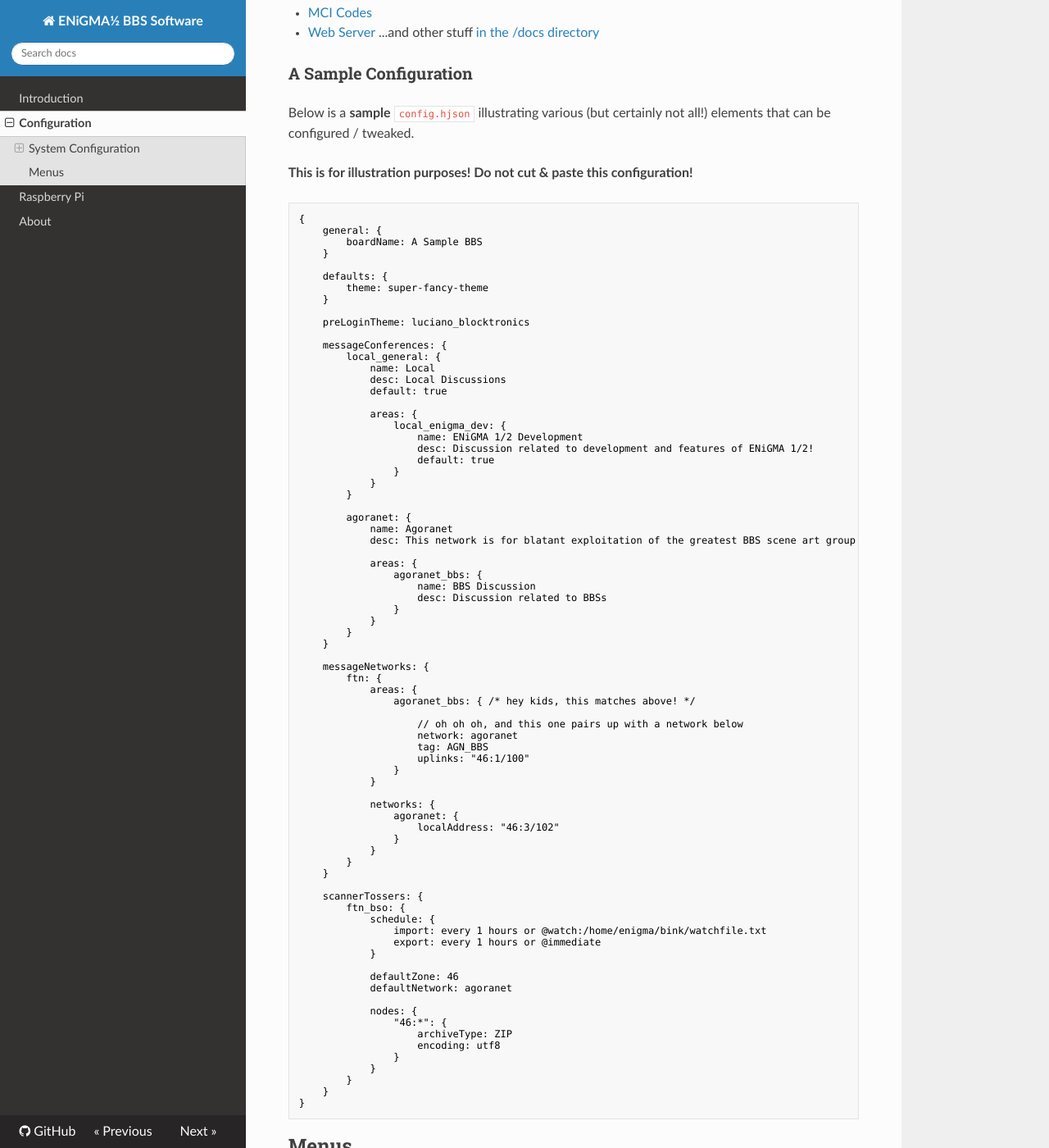
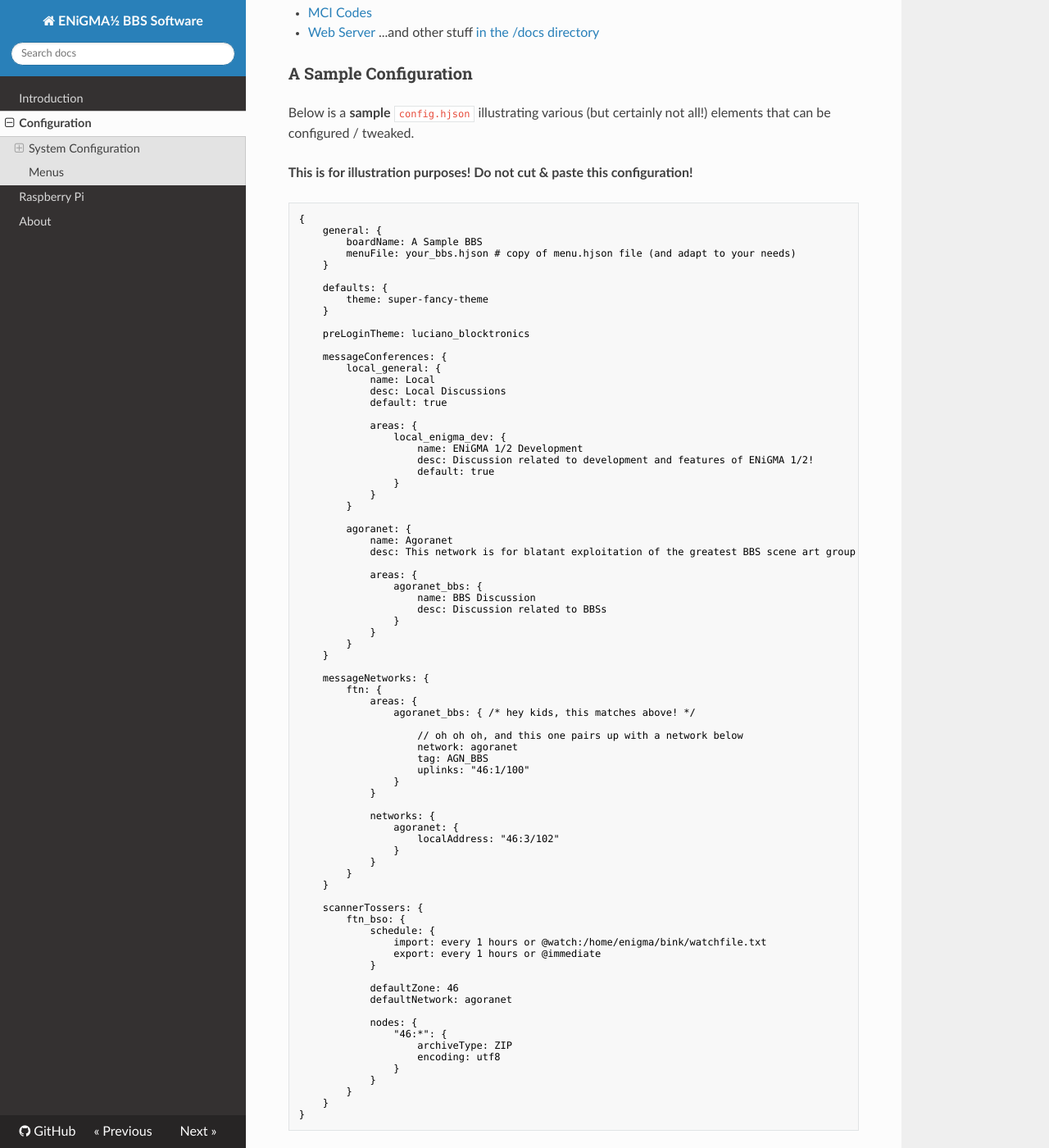
Before and after one commit to NuSkooler/enigma-bbs, an MkDocs documentation site: the page built from docs/config.md, in a window 1280 px wide and 1400 px high, scrolled down 1137 px. Shown: the whole window at 82% size. Built offline with MkDocs 1.6.1, drawn with Linux system fonts in a browser that asks for light colours; nearby versions of some CDN libraries; old or Windows-style settings are respelled for this version of MkDocs.

Commit message:
Add missing menuFile hjson spec
Add missing config hjson file item

```diff
--- a/docs/config.md
+++ b/docs/config.md
@@ -48,6 +48,7 @@ Below is a **sample** `config.hjson` illustrating various (but certainly not all
 {
 	general: {
 		boardName: A Sample BBS
+		menuFile: your_bbs.hjson # copy of menu.hjson file (and adapt to your needs)
 	}
 
 	defaults: {
```
